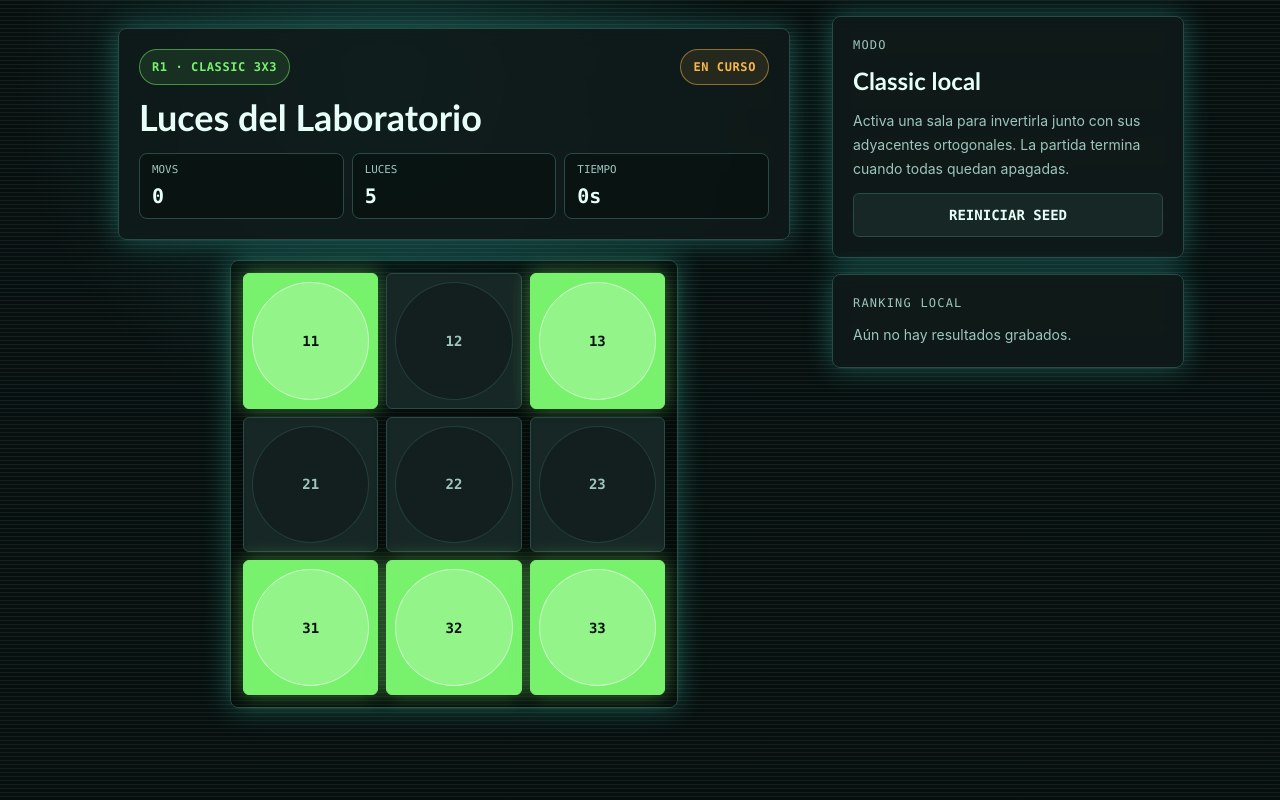
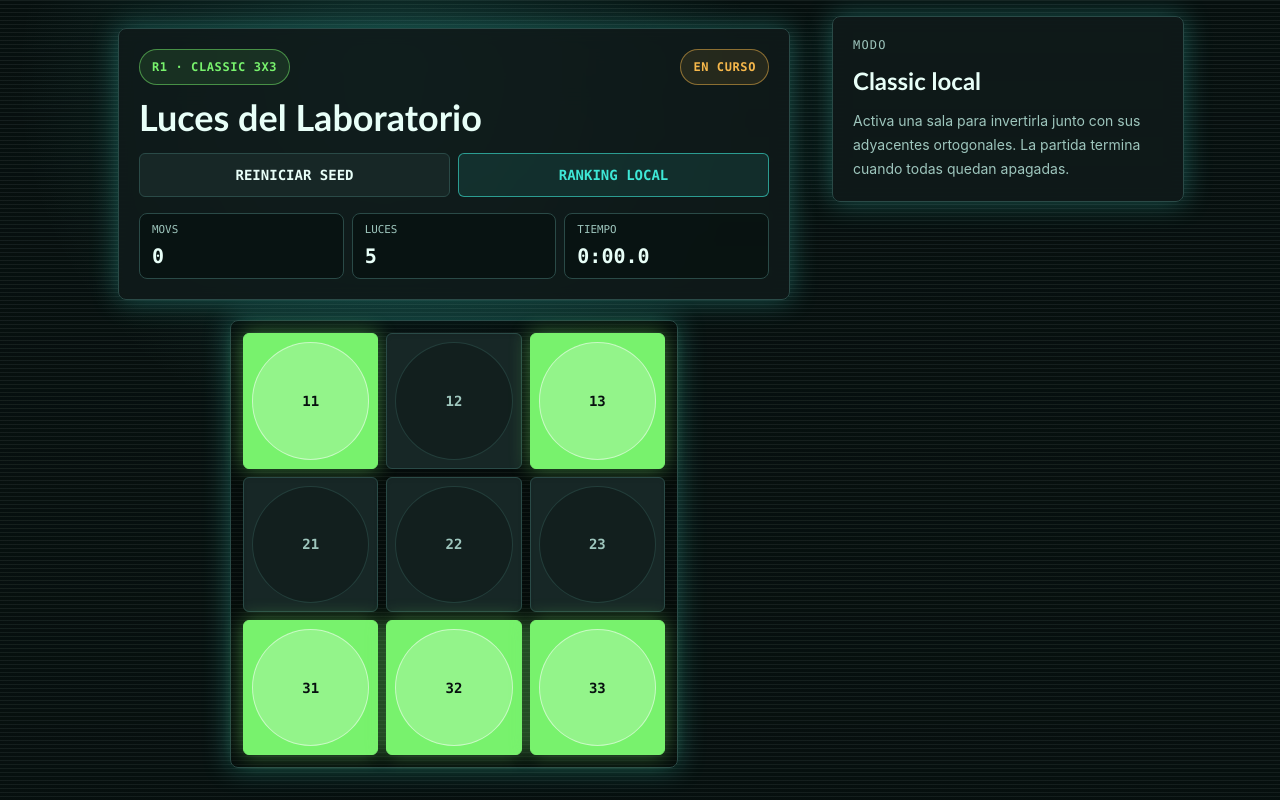
Before and after one commit to cmartinezs/lab-lights-web, a React (Vite) app: page / in a window 1280 px wide. Built offline with nearby package versions, Linux system fonts and the light colour scheme.

Commit message:
Refine R1 timer and ranking access

```diff
--- a/src/game/application/classicGame.ts
+++ b/src/game/application/classicGame.ts
@@ -16,6 +16,7 @@ export type ClassicGameSession = {
   setupMoves: CellPosition[];
   moves: number;
   elapsedSeconds: number;
+  elapsedMilliseconds: number;
   startedAt: number | null;
   finishedAt: number | null;
   status: ClassicGameStatus;
@@ -31,7 +32,7 @@ export function startClassicGame(seed = createDefaultClassicSeed()): ClassicGame
     seed,
     setupMoves,
     moves: 0,
-    elapsedSeconds: 0,
+    elapsedMilliseconds: 0,
     startedAt: null,
     finishedAt: null,
   });
@@ -47,14 +48,14 @@ export function applyClassicMove(session: ClassicGameSession, position: CellPosi
   const startedAt = session.startedAt ?? now;
   const won = isVictory(board);
   const finishedAt = won ? now : null;
-  const elapsedSeconds = Math.max(0, Math.floor(((finishedAt ?? now) - startedAt) / 1000));
+  const elapsedMilliseconds = Math.max(0, (finishedAt ?? now) - startedAt);
 
   return createSession({
     board,
     seed: session.seed,
     setupMoves: session.setupMoves,
     moves,
-    elapsedSeconds,
+    elapsedMilliseconds,
     startedAt,
     finishedAt,
   });
@@ -67,6 +68,7 @@ export function tickClassicGame(session: ClassicGameSession, now = Date.now()):
 
   return {
     ...session,
+    elapsedMilliseconds: Math.max(0, now - session.startedAt),
     elapsedSeconds: Math.max(0, Math.floor((now - session.startedAt) / 1000)),
   };
 }
@@ -88,7 +90,7 @@ function createSession(input: {
   seed: string;
   setupMoves: CellPosition[];
   moves: number;
-  elapsedSeconds: number;
+  elapsedMilliseconds: number;
   startedAt: number | null;
   finishedAt: number | null;
 }): ClassicGameSession {
@@ -96,6 +98,7 @@ function createSession(input: {
 
   return {
     ...input,
+    elapsedSeconds: Math.floor(input.elapsedMilliseconds / 1000),
     status,
     score:
       status === 'won'
--- /dev/null
+++ b/src/game/ui/components/RankingModal.tsx
@@ -0,0 +1,53 @@
+import type { ClassicResultRecord } from '../../infra/classicLocalStore';
+
+type RankingModalProps = {
+  onClose: () => void;
+  results: ClassicResultRecord[];
+};
+
+export function RankingModal({ onClose, results }: RankingModalProps) {
+  return (
+    <div className="fixed inset-0 z-20 grid place-items-center overflow-y-auto bg-lab-bg/80 px-4 py-4 backdrop-blur-sm sm:py-6" role="presentation">
+      <section
+        aria-labelledby="ranking-title"
+        className="w-full max-w-lg rounded-panel border border-lab-cyan/60 bg-lab-panel p-4 shadow-glow sm:p-5"
+        role="dialog"
+      >
+        <div className="flex items-start justify-between gap-3">
+          <div>
+            <p className="font-mono text-xs uppercase tracking-widest text-lab-muted">Ranking local</p>
+            <h2 id="ranking-title" className="mt-2 font-display text-3xl font-black text-lab-text">
+              Mejores registros
+            </h2>
+          </div>
+          <button
+            aria-label="Cerrar ranking"
+            className="min-h-10 rounded-md border border-lab-line bg-lab-bg px-3 font-mono text-sm font-black text-lab-text transition hover:border-lab-cyan focus:outline-none focus:ring-2 focus:ring-lab-cyan"
+            onClick={onClose}
+            type="button"
+          >
+            X
+          </button>
+        </div>
+
+        {results.length === 0 ? (
+          <p className="mt-5 text-sm leading-6 text-lab-muted">Aún no hay resultados grabados.</p>
+        ) : (
+          <ol className="mt-5 space-y-2">
+            {results.map((result, index) => (
+              <li
+                key={result.id}
+                className="grid grid-cols-[2rem_3rem_1fr_auto] items-center gap-2 rounded border border-lab-line bg-lab-bg/60 p-2 font-mono text-sm"
+              >
+                <span className="text-lab-muted">{index + 1}</span>
+                <span className="font-black text-lab-green">{result.initials}</span>
+                <span className="text-lab-muted">{result.moves} movs</span>
+                <span className="font-black text-lab-text">{result.score}</span>
+              </li>
+            ))}
+          </ol>
+        )}
+      </section>
+    </div>
+  );
+}
--- a/src/game/ui/components/ResultPanel.tsx
+++ b/src/game/ui/components/ResultPanel.tsx
@@ -1,5 +1,6 @@
 import { useEffect, useRef, useState } from 'react';
 import type { ClassicGameSession } from '../../application/classicGame';
+import { formatGameTime } from './formatGameTime';
 
 type ResultPanelProps = {
   session: ClassicGameSession;
@@ -44,7 +45,7 @@ export function ResultPanel({ session, onNewGame, onSaveResult, onRetry, saved }
         <div className="mt-4 grid grid-cols-3 gap-2">
           <ResultMetric label="Puntaje" value={session.score} />
           <ResultMetric label="Movs" value={session.moves} />
-          <ResultMetric label="Tiempo" value={`${session.elapsedSeconds}s`} />
+          <ResultMetric label="Tiempo" value={formatGameTime(session.elapsedMilliseconds)} />
         </div>
 
         <div className="mt-5 space-y-3">
@@ -67,7 +68,7 @@ export function ResultPanel({ session, onNewGame, onSaveResult, onRetry, saved }
               </button>
             ))}
           </div>
-          <div className="grid grid-cols-7 gap-1 sm:grid-cols-13">
+          <div className="grid grid-cols-7 gap-1 sm:grid-cols-[repeat(13,minmax(0,1fr))]">
             {alphabet.map((letter) => (
               <button
                 key={letter}
--- /dev/null
+++ b/src/game/ui/components/formatGameTime.ts
@@ -0,0 +1,9 @@
+export function formatGameTime(milliseconds: number): string {
+  const safeMilliseconds = Math.max(0, milliseconds);
+  const totalTenths = Math.floor(safeMilliseconds / 100);
+  const minutes = Math.floor(totalTenths / 600);
+  const seconds = Math.floor((totalTenths % 600) / 10);
+  const tenths = totalTenths % 10;
+
+  return `${minutes}:${seconds.toString().padStart(2, '0')}.${tenths}`;
+}
--- a/src/game/ui/pages/ClassicGamePage.tsx
+++ b/src/game/ui/pages/ClassicGamePage.tsx
@@ -21,6 +21,8 @@ import {
 } from '../../infra/classicLocalStore';
 import { GameBoard } from '../components/GameBoard';
 import { GameStat } from '../components/GameStat';
+import { formatGameTime } from '../components/formatGameTime';
+import { RankingModal } from '../components/RankingModal';
 import { ResultPanel } from '../components/ResultPanel';
 
 export const R1_DEFAULT_SEED = 'r1-local-mvp';
@@ -29,6 +31,7 @@ export function ClassicGamePage() {
   const [session, setSession] = useState<ClassicGameSession>(() => startClassicGame(loadCurrentClassicSeed(R1_DEFAULT_SEED)));
   const [results, setResults] = useState<ClassicResultRecord[]>(() => loadClassicResults());
   const [savedResultSeed, setSavedResultSeed] = useState<string | null>(null);
+  const [isRankingOpen, setIsRankingOpen] = useState(false);
 
   useEffect(() => {
     if (session.startedAt === null || session.status === 'won') {
@@ -37,7 +40,7 @@ export function ClassicGamePage() {
 
     const intervalId = window.setInterval(() => {
       setSession((currentSession) => tickClassicGame(currentSession));
-    }, 1000);
+    }, 100);
 
     return () => window.clearInterval(intervalId);
   }, [session.startedAt, session.status]);
@@ -97,10 +100,27 @@ export function ClassicGamePage() {
             </StatusBadge>
           </div>
 
+          <div className="grid gap-2 sm:grid-cols-2">
+            <button
+              className="min-h-11 rounded-md border border-lab-line bg-lab-panelStrong px-4 font-mono text-sm font-bold uppercase text-lab-text transition hover:border-lab-cyan focus:outline-none focus:ring-2 focus:ring-lab-cyan focus:ring-offset-2 focus:ring-offset-lab-bg"
+              onClick={handleRetry}
+              type="button"
+            >
+              Reiniciar seed
+            </button>
+            <button
+              className="min-h-11 rounded-md border border-lab-cyan/60 bg-lab-cyan/10 px-4 font-mono text-sm font-bold uppercase text-lab-cyan transition hover:bg-lab-cyan/20 focus:outline-none focus:ring-2 focus:ring-lab-cyan focus:ring-offset-2 focus:ring-offset-lab-bg"
+              onClick={() => setIsRankingOpen(true)}
+              type="button"
+            >
+              Ranking local
+            </button>
+          </div>
+
           <div className="grid grid-cols-3 gap-2">
             <GameStat label="Movs" value={session.moves} />
             <GameStat label="Luces" value={session.litCells} />
-            <GameStat label="Tiempo" value={`${session.elapsedSeconds}s`} />
+            <GameStat label="Tiempo" value={formatGameTime(session.elapsedMilliseconds)} />
           </div>
         </LabPanel>
 
@@ -114,30 +134,6 @@ export function ClassicGamePage() {
           <p className="text-sm leading-6 text-lab-muted">
             Activa una sala para invertirla junto con sus adyacentes ortogonales. La partida termina cuando todas quedan apagadas.
           </p>
-          <button
-            className="mt-2 min-h-11 w-full rounded-md border border-lab-line bg-lab-panelStrong px-4 font-mono text-sm font-bold uppercase text-lab-text transition hover:border-lab-cyan focus:outline-none focus:ring-2 focus:ring-lab-cyan focus:ring-offset-2 focus:ring-offset-lab-bg"
-            onClick={handleRetry}
-            type="button"
-          >
-            Reiniciar seed
-          </button>
-        </LabPanel>
-
-        <LabPanel as="section" className="space-y-3">
-          <p className="font-mono text-xs uppercase tracking-widest text-lab-muted">Ranking local</p>
-          {results.length === 0 ? (
-            <p className="text-sm leading-6 text-lab-muted">Aún no hay resultados grabados.</p>
-          ) : (
-            <ol className="space-y-2">
-              {results.slice(0, 5).map((result) => (
-                <li key={result.id} className="grid grid-cols-[3rem_1fr_auto] items-center gap-2 rounded border border-lab-line bg-lab-bg/60 p-2 font-mono text-sm">
-                  <span className="font-black text-lab-green">{result.initials}</span>
-                  <span className="text-lab-muted">{result.moves} movs</span>
-                  <span className="font-black text-lab-text">{result.score}</span>
-                </li>
-              ))}
-            </ol>
-          )}
         </LabPanel>
       </aside>
 
@@ -148,6 +144,7 @@ export function ClassicGamePage() {
         onRetry={handleRetry}
         onSaveResult={handleSaveResult}
       />
+      {isRankingOpen ? <RankingModal results={results} onClose={() => setIsRankingOpen(false)} /> : null}
     </main>
   );
 }
```
Also changed, not shown: .planning/active/002-roadmap-r1-local-mvp/README.md, .planning/active/002-roadmap-r1-local-mvp/TRACEABILITY.md, 1 other file (tests, documents, lock files or other folders).
